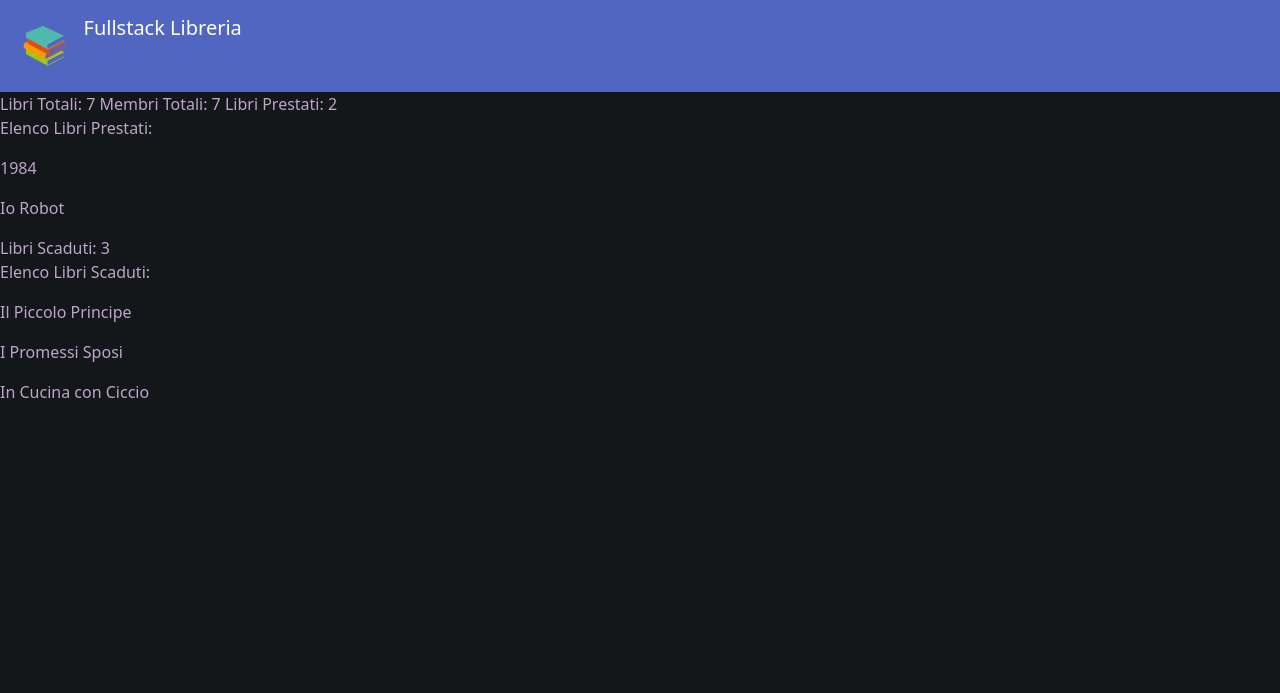
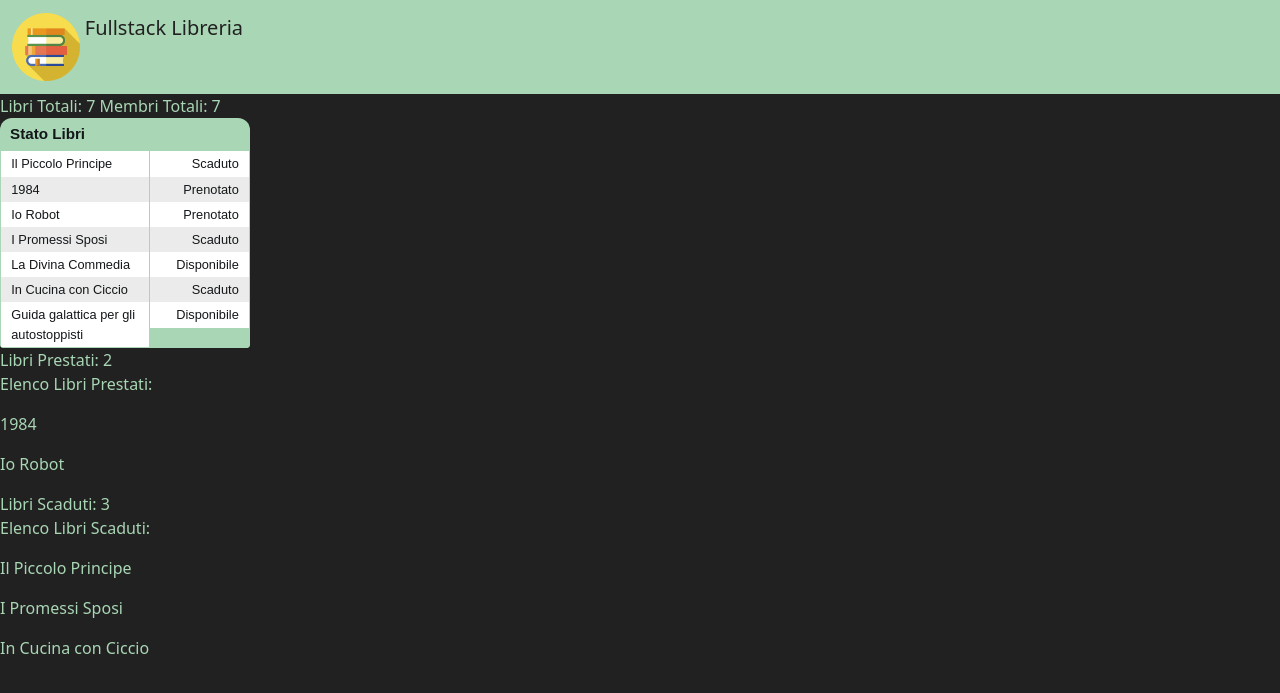
Before and after one commit to andbar27/provaLibreria, a Django app: page /libreria/stats_libreria in a window 1280 px wide. Shown: the top 693 px of the page. Run offline with Django 5.2, Linux system fonts and the light colour scheme; data comes from the database, SQL or seed files in the repository.

Commit message:
color palete completato e sistamate altre piccolezze estetiche

```diff
--- a/libreria/static/libreria/style.css
+++ b/libreria/static/libreria/style.css
@@ -1,3 +1,8 @@
+body{
+  background-color: #212121;
+  color:rgb(169, 214, 180);
+}
+
 table {
   margin-left: 1%;
   font-family: arial, sans-serif;
@@ -15,14 +20,23 @@ tr:nth-child(even) {
   background-color: #dddddd;
 }
 
-body{
-  background-color: hsl(210, 13%, 9%);
-  color:rgb(189, 165, 201);
+
+.card{
+  border:1px solid rgb(169, 214, 180);
+  background-color: #212121;
+  height:30rem;
+  margin-bottom:5%;
 }
 
-.card{
-  border:1px solid rgb(189, 165, 201);
-  background-color: hsl(210, 13%, 9%);
+.card-img-top{
+  margin-top: 5%;
+  object-fit: contain;
+  height:70%;
+  min-width:18rem;
+}
+
+.card-body{
+  object-fit: contain;
 }
 
 .parent {
@@ -49,3 +63,62 @@ body{
   height: 70%;
   max-width: 135%;
 }
+
+
+
+
+.tab {
+  width: 250px;
+  background: rgb(169, 214, 180);
+  font-family: arial, sans-serif;
+  border-top-left-radius: 12px;
+  border-top-right-radius: 12px;
+  border-bottom-left-radius: 4px;
+  border-bottom-right-radius: 4px;
+  overflow: hidden;
+}
+
+.tab__title {
+  color: rgb(20, 23, 26);
+  font-weight: bold;
+  padding: 5px 10px;
+  border-bottom: 1px solid rgb(169, 214, 180);
+  font-size: 0.95rem;
+}
+
+.tab__data {
+  font-size: 0.8rem;
+  display: flex;
+  justify-content: space-between;
+  border-right: 1px solid rgb(169, 214, 180);
+  border-left: 1px solid rgb(169, 214, 180);
+  border-bottom: 1px solid rgb(169, 214, 180);
+}
+
+.tab__right {
+  width: 60%;
+  border-right: 1px solid rgb(169, 214, 180);
+}
+
+.tab__left {
+  width: 40%;
+  text-align: end;
+}
+
+.item {
+  color: rgb(20, 23, 26);
+  padding: 3px 0;
+  background-color: white;
+}
+
+.tab__right .item {
+  padding-left: 0.8em;
+}
+
+.tab__left .item {
+  padding-right: 0.8em;
+}
+
+.item:nth-child(even) {
+  background: rgb(234, 235, 234);
+}
--- a/libreria/templates/libreria/common.html
+++ b/libreria/templates/libreria/common.html
@@ -12,17 +12,16 @@
 
     {% load static %}
     <link rel="stylesheet" href={% static "libreria/style.css" %}>
+
     <title>Fullstack Libreria</title>
-
-
 
 </head>
 
 <body>
     <!-- Image and text -->
-    <nav class="navbar navbar-dark" style="background-color:hsl(228.3 46.988% 53.414%);">
+    <nav class="navbar navbar-dark" style="background-color:rgb(169, 214, 180);">
         <div class="container-fluid">
-            <a class="navbar-brand" href="{% url 'home' %}">
+            <a class="navbar-brand" href="{% url 'home' %}" style="color:#212121;">
                 {% load static %}
                 <img src="{% static 'libreria/logo.png' %}" alt="" width="10%" height="10%" class="d-inline-block align-top">
                 Fullstack Libreria
--- a/libreria/templates/libreria/libro.html
+++ b/libreria/templates/libreria/libro.html
@@ -20,15 +20,14 @@
                     </center>
                     <form method="POST" style="width : fit-content; float: left;">
                         {% csrf_token %}
-                            <button type="submit" class="btn btn-primary" name="escludi">Scaduto</button>
+                        <button type="submit" class="btn btn-primary" style="margin-bottom:5%" name="escludi">Scaduto</button>
                     </form>
 
                     <form method="POST" style="width : fit-content; float: right;">
                         {% csrf_token %}
-                            <button type="submit" class="btn btn-danger" style="width:91px;"name="elimina">Elimina</button>
+                        <button type="submit" class="btn btn-danger" style="width:91px; margin-bottom:5%"name="elimina">Elimina</button>
                     </form>
 
-                </div>
                     <form method="POST" style="width : fit-content; float: center;">
                         {% csrf_token %}
                         <div class="input-group mb-3">
@@ -44,6 +43,7 @@
                                 </div>
                         </div>
                     </form>
+                </div>
             </div>
         </div>
     </div>
--- a/libreria/templates/libreria/stats_libreria.html
+++ b/libreria/templates/libreria/stats_libreria.html
@@ -4,6 +4,31 @@
 
 Libri Totali: {{ n_libri }}
 Membri Totali: {{ n_membri }}
+
+
+<div class="tab">
+    <div class="tab__title">Stato Libri</div>
+    <div class="tab__data">
+        <div class="tab__right">
+            {%for l in libri%}
+                <div class="item">{{l}}</div>
+            {% endfor %}
+        </div>
+        <div class="tab__left">
+            {%for l in libri%}
+                {%if l.is_expired%}
+                    <div class="item">Scaduto</div>
+                {%elif l.is_borrowed%}
+                    <div class="item">Prenotato</div>
+                {%else%}
+                    <div class="item">Disponibile</div>
+                {%endif%}
+            {% endfor %}
+        </div>
+    </div>
+</div>
+
+
 
 Libri Prestati: {{ n_libri_prestati }}
 <p>Elenco Libri Prestati:</p>
--- a/libreria/views.py
+++ b/libreria/views.py
@@ -185,15 +185,15 @@ def modifica_membro(request, member_id):
 
 
 def statistiche_libreria(request):
+
     members = list(Membro.objects.all())
     books = list(Libro.objects.all())
     n_members = len(members)
     n_books = len(books)
     books_borrowed = [libro for libro in books if libro.is_borrowed]
-    n_books_borrowed = len(books_borrowed)
     books_expired = [libro for libro in books if libro.is_expired]
-    n_books_expired = len(books_expired)
-    context = {'membri':members, 'libri':books, 'n_membri':n_members, 'n_libri':n_books, 'libri_prestati':books_borrowed, 'n_libri_prestati':n_books_borrowed}
+
+    context = {'membri':members, 'libri':books, 'n_membri':n_members, 'n_libri':n_books, 'libri_prestati':books_borrowed, 'n_libri_prestati':len(books_borrowed)}
     context['libri_scaduti'] = books_expired
-    context['n_libri_scaduti'] = n_books_expired
+    context['n_libri_scaduti'] =len(books_expired)
     return render(request, 'libreria/stats_libreria.html', context)
```
Also changed, not shown: libreria/templates/libreria/libreria-home.html (+12 -4 lines), libreria/templates/libreria/list-members.html (+6 -4 lines), libreria/static/libreria/borrowed.png (added), libreria/static/libreria/logo.png, libreria/static/libreria/membro.png. Lines whose indentation alone changed are shown as unchanged.
